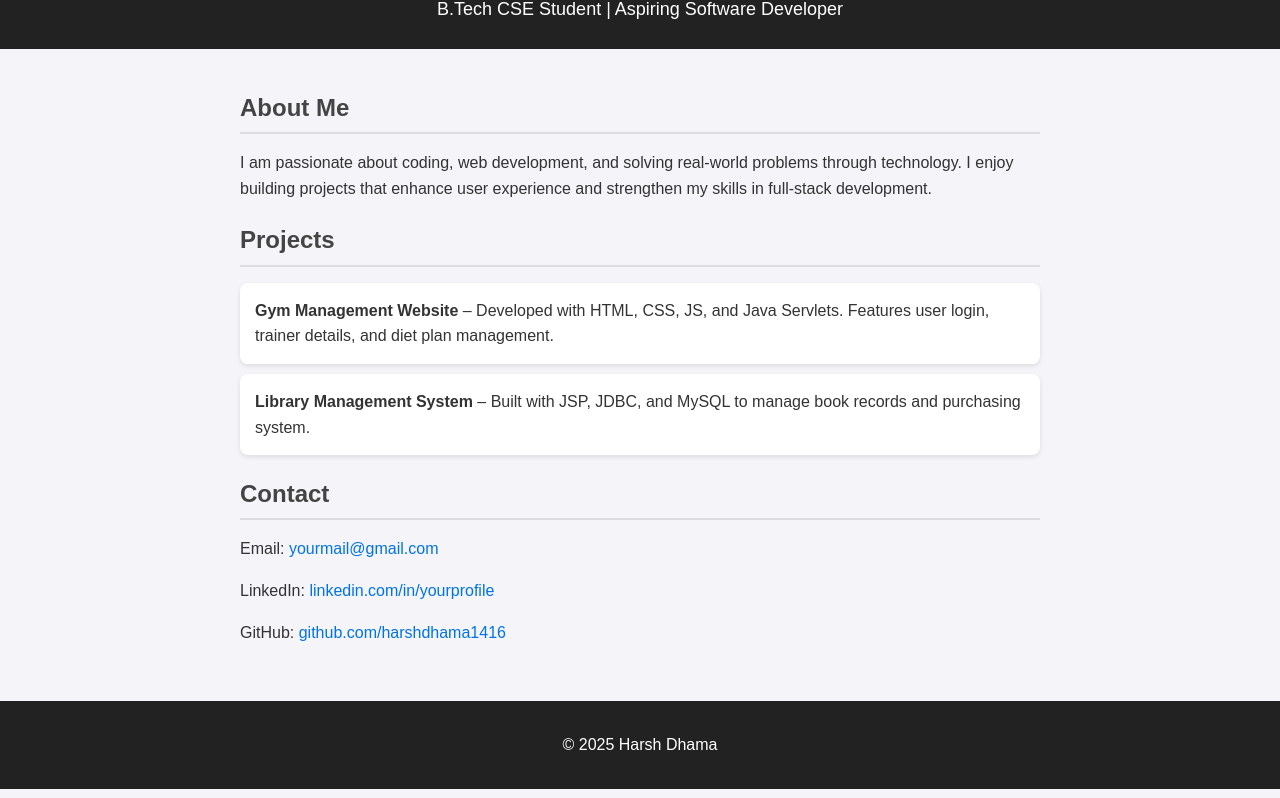
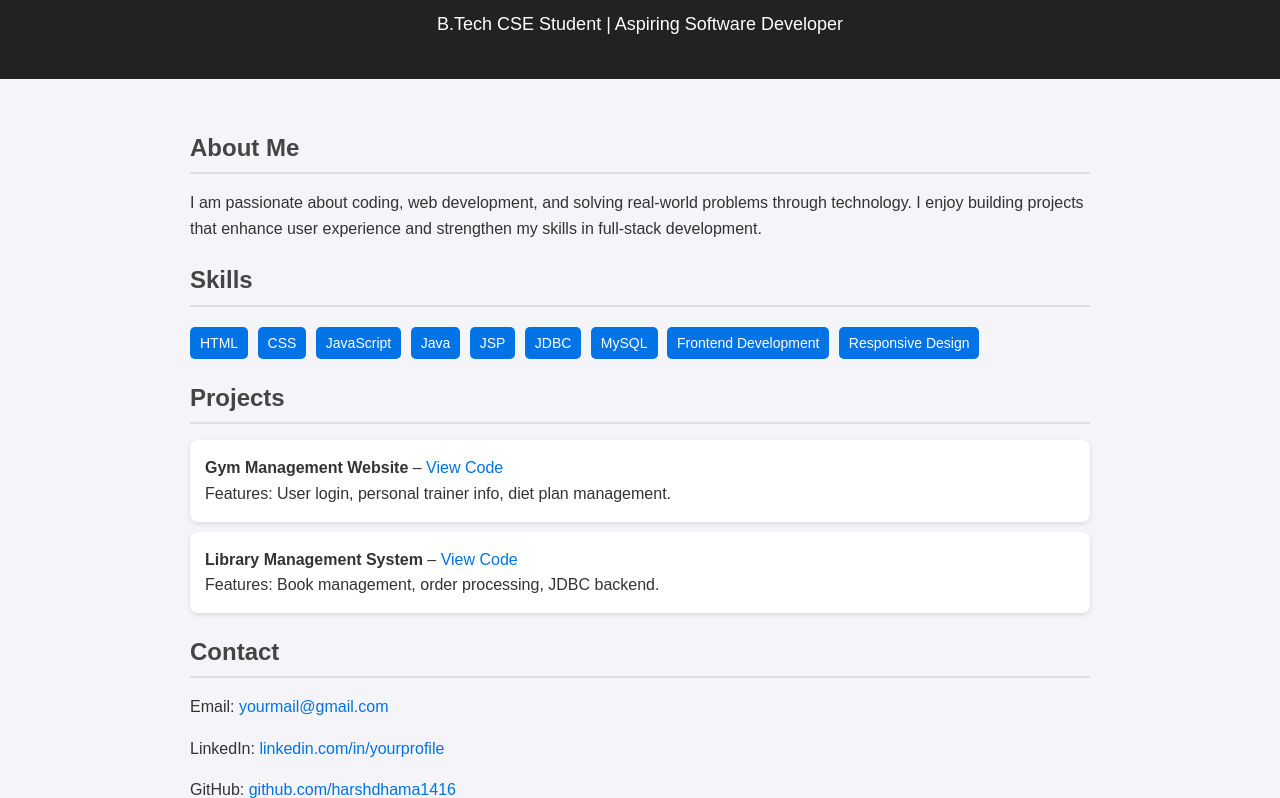
Before and after one commit to harshdhama1416/harshdhama1416.github.io, a plain HTML site: page index.html in a window 1280 px wide. Shown: the part 81-879 px from the top of the page. Drawn offline with Linux system fonts and the light colour scheme.

Commit message:
Add portfolio homepage

```diff
--- a/index.html
+++ b/index.html
@@ -2,6 +2,7 @@
 <html lang="en">
 <head>
   <meta charset="UTF-8">
+  <meta name="viewport" content="width=device-width, initial-scale=1.0">
   <title>Harsh Dhama - Portfolio</title>
   <style>
     body {
@@ -15,14 +16,15 @@
     header {
       background: #222;
       color: #fff;
-      padding: 20px 0;
+      padding: 30px 20px;
       text-align: center;
     }
-    header h1 { margin: 0; }
-    header p { margin: 5px 0; font-size: 18px; }
+    header h1 { margin: 0; font-size: 2em; }
+    header p { margin: 10px 0; font-size: 18px; }
+
     section {
-      padding: 20px;
-      max-width: 800px;
+      padding: 30px 20px;
+      max-width: 900px;
       margin: auto;
     }
     h2 {
@@ -39,16 +41,33 @@
       border-radius: 8px;
       box-shadow: 0 2px 5px rgba(0,0,0,0.1);
     }
+    .skills-tag {
+      display: inline-block;
+      background: #0073e6;
+      color: white;
+      padding: 5px 10px;
+      margin: 5px 5px 0 0;
+      border-radius: 5px;
+      font-size: 14px;
+    }
     a {
       color: #0073e6;
       text-decoration: none;
     }
+    a:hover { text-decoration: underline; }
     footer {
       text-align: center;
       padding: 15px;
       background: #222;
       color: #fff;
       margin-top: 20px;
+    }
+
+    /* Responsive */
+    @media (max-width: 600px) {
+      body { padding: 10px; }
+      header h1 { font-size: 1.5em; }
+      header p { font-size: 16px; }
     }
   </style>
 </head>
@@ -65,10 +84,31 @@
       I enjoy building projects that enhance user experience and strengthen my skills in full-stack development.
     </p>
 
+    <h2>Skills</h2>
+    <div>
+      <span class="skills-tag">HTML</span>
+      <span class="skills-tag">CSS</span>
+      <span class="skills-tag">JavaScript</span>
+      <span class="skills-tag">Java</span>
+      <span class="skills-tag">JSP</span>
+      <span class="skills-tag">JDBC</span>
+      <span class="skills-tag">MySQL</span>
+      <span class="skills-tag">Frontend Development</span>
+      <span class="skills-tag">Responsive Design</span>
+    </div>
+
     <h2>Projects</h2>
     <ul>
-      <li><strong>Gym Management Website</strong> – Developed with HTML, CSS, JS, and Java Servlets. Features user login, trainer details, and diet plan management.</li>
-      <li><strong>Library Management System</strong> – Built with JSP, JDBC, and MySQL to manage book records and purchasing system.</li>
+      <li>
+        <strong>Gym Management Website</strong> –
+        <a href="https://github.com/harshdhama1416" target="_blank">View Code</a>
+        <br>Features: User login, personal trainer info, diet plan management.
+      </li>
+      <li>
+        <strong>Library Management System</strong> –
+        <a href="https://github.com/harshdhama1416" target="_blank">View Code</a>
+        <br>Features: Book management, order processing, JDBC backend.
+      </li>
     </ul>
 
     <h2>Contact</h2>
```
